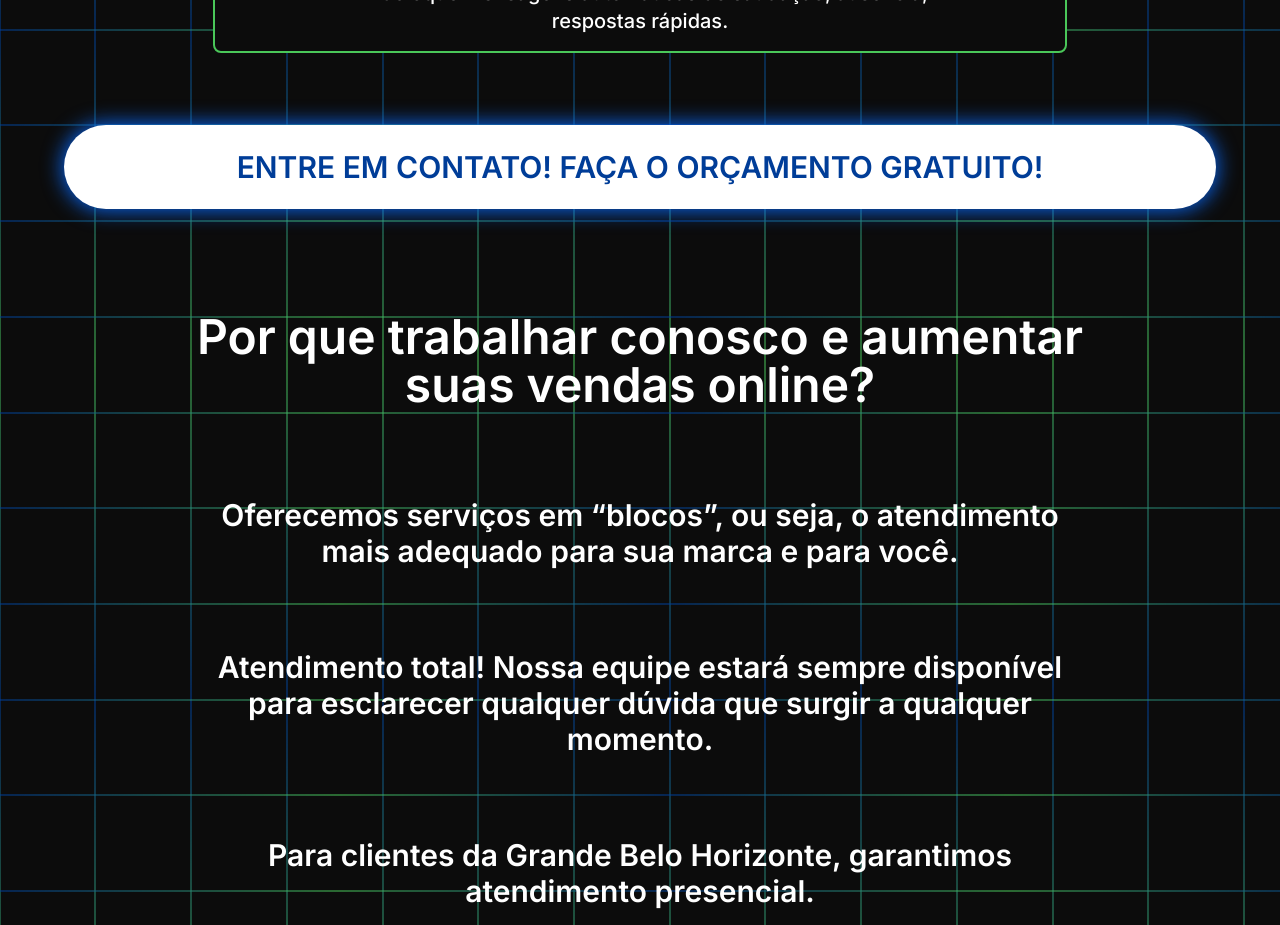
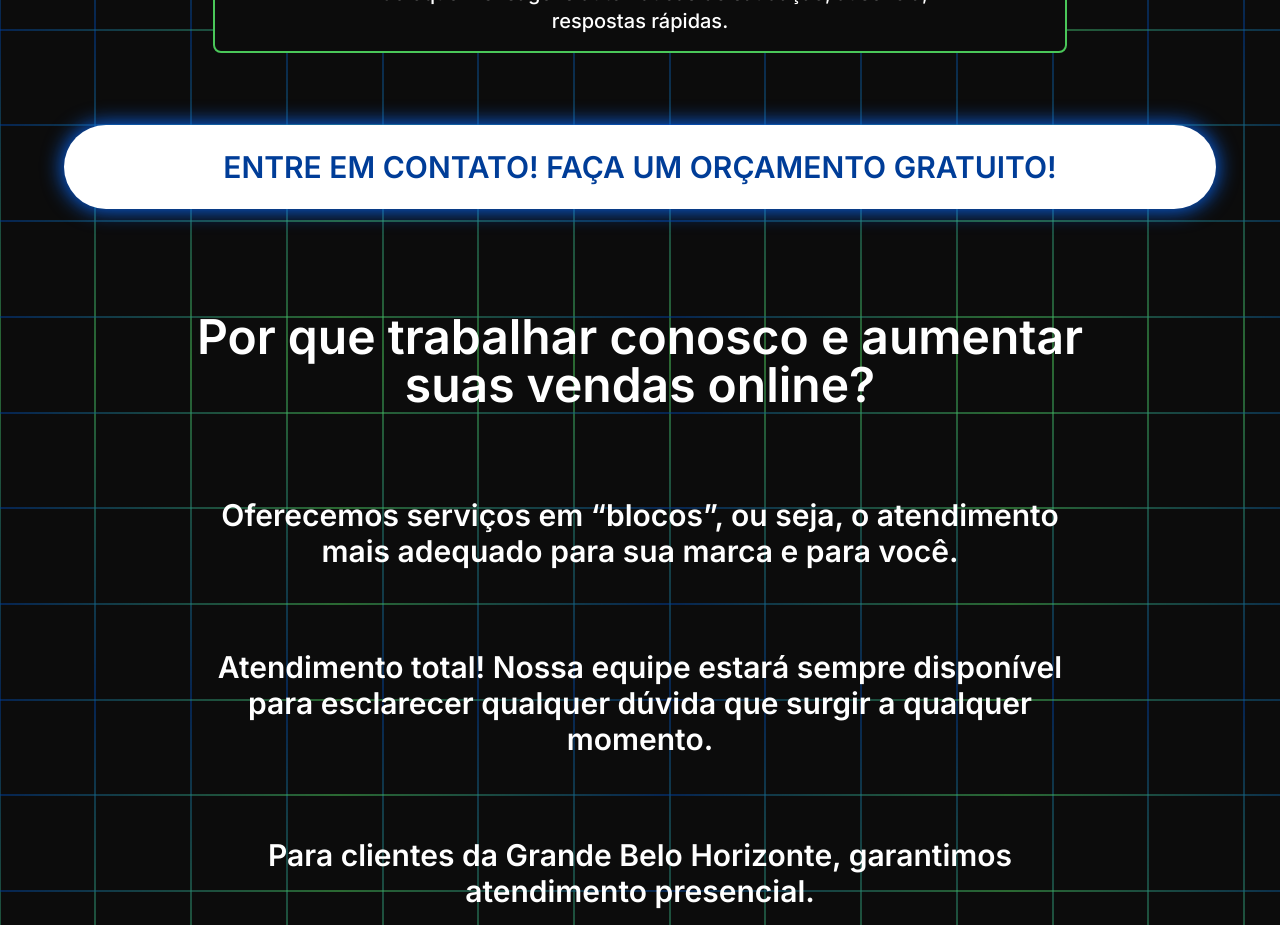
Before and after one commit to victorcastro98/webkey-next, a Next.js app: page / in a window 1280 px wide. Shown: the part 1980-2905 px from the top of the page. Built offline with nearby package versions, Linux system fonts and the light colour scheme.

Commit message:
new text 2

```diff
--- a/src/app/page.tsx
+++ b/src/app/page.tsx
@@ -77,7 +77,7 @@ export default function Home() {
       className="bg-light text-web-blue py-6 px-6 w-[90%] m-2 text-3xl
       font-semibold rounded-full cursor-pointer items-center justify-center text-center">
         ENTRE EM CONTATO!
-        FAÇA O ORÇAMENTO GRATUITO!
+        FAÇA UM ORÇAMENTO GRATUITO!
       </a>
       <div className="flex flex-col w-[95%] lg:w-[70%] text-[#1B1B1B] my-24 gap-20 text-3xl font-semibold text-center justify-center text-light">
         <a className="text-5xl mb-2">Por que trabalhar conosco e aumentar suas vendas online?</a>
```
